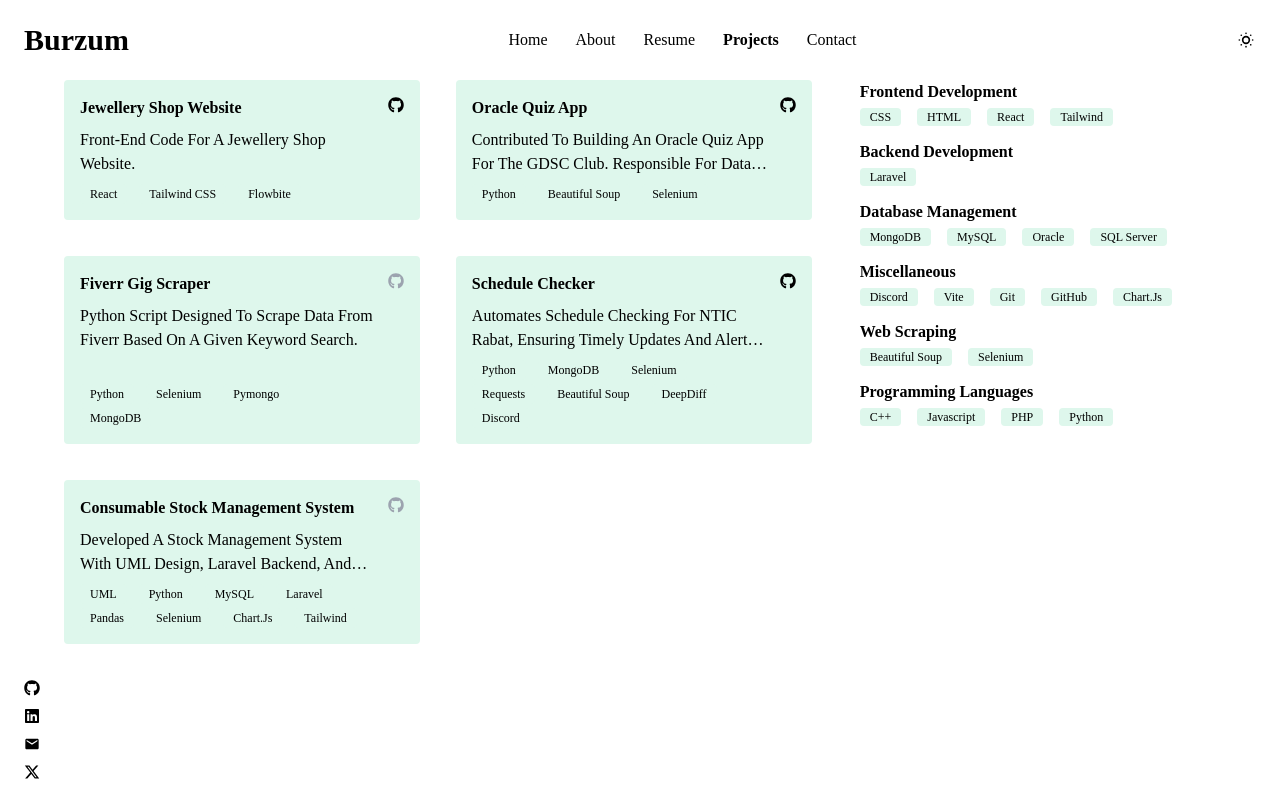
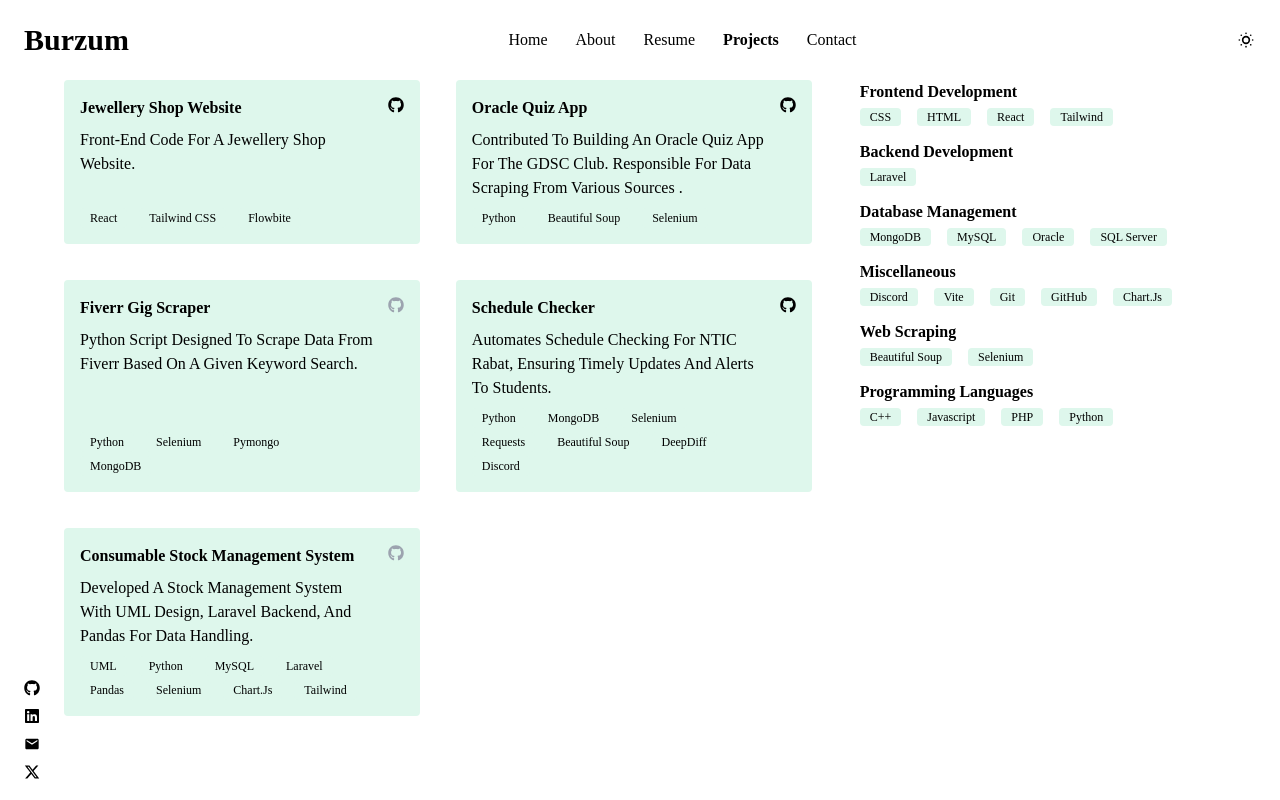
Before and after one commit to yemery/my-portfolio, a React (Vite) app: page /projects in a window 1280 px wide. Built offline with nearby package versions, Linux system fonts and the light colour scheme.

Commit message:
nb line styling in project card

```diff
--- a/src/components/Project/ProjectCard.jsx
+++ b/src/components/Project/ProjectCard.jsx
@@ -15,7 +15,7 @@ const ProjectCard = (props) => {
       <div className=" flex flex-grow flex-col gap-y-2 ">
         <p className="font-semibold">{props.name}</p>
         <p className="flex flex-grow ">
-          <span className="line-clamp-2">{props.description}</span>
+          <span className="">{props.description}</span>
         </p>
         <div className="flex gap-1 flex-wrap ">
           {props.tools.map((e, index) => (
```
